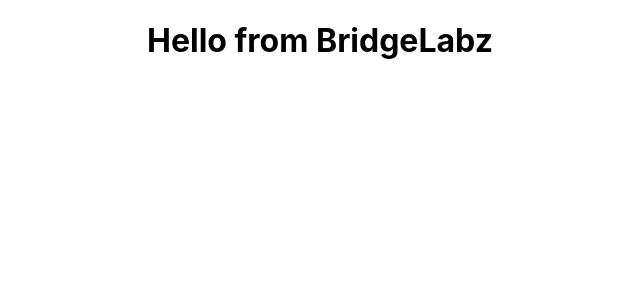
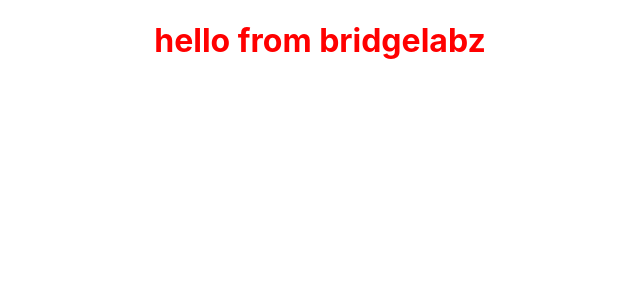
Before and after one commit to Priyaksm12/CFP-Practice, a React (Create React App) app in the folder helloworld_app/: page / in a window 1280 px wide. Shown: the top 300 px of the page, without its empty margins (320-960 px from the left). Built offline with nearby package versions, Linux system fonts and the light colour scheme.

Commit message:
oneway binding

```diff
--- a/helloworld_app/src/App.js
+++ b/helloworld_app/src/App.js
@@ -1,8 +1,9 @@
 import './App.css';
+import Hello from './hello.js'
 function App() {
   return (
     <div className="App">
-      <h1 className="hello">Hello from BridgeLabz</h1>
+      <Hello/>
     </div>
   );
 }
--- /dev/null
+++ b/helloworld_app/src/hello.js
@@ -0,0 +1,19 @@
+import React from 'react';
+
+
+class Hello extends React.Component{
+    constructor(){
+        super()
+        this.state = {
+            title : 'hello from bridgelabz'
+        }
+    }
+    render(){
+        return(
+            <div>
+                <h1 style={{"color":"red"}}>{this.state.title}</h1>
+            </div>
+        );
+    }
+}
+export default Hello;
```
